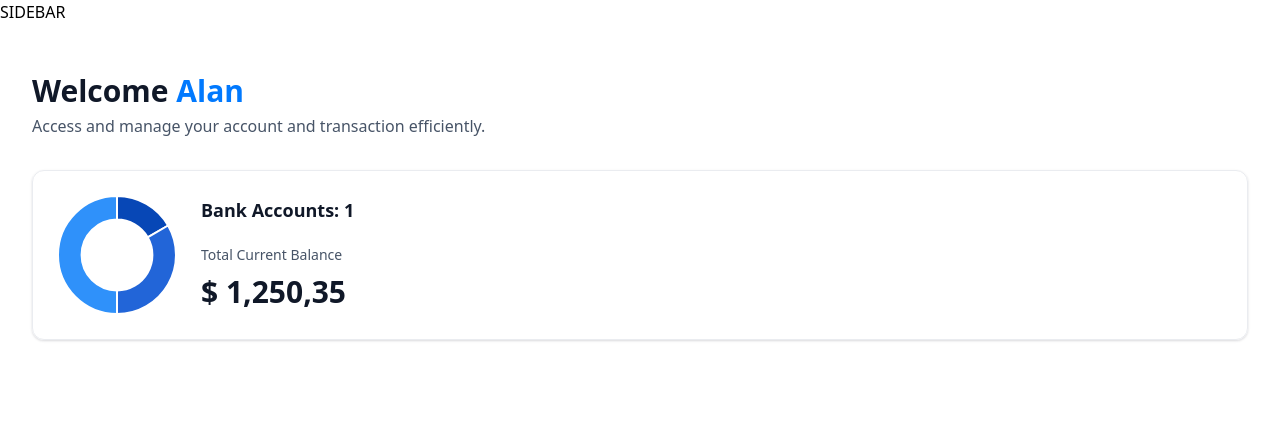
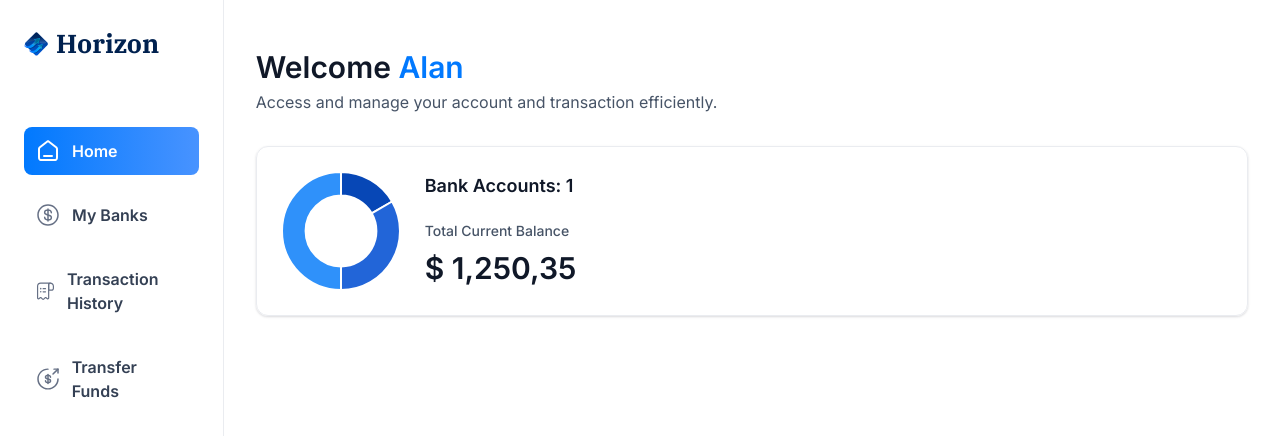
Before and after one commit to alanahmad558192/Albanking, a Next.js app: page / in a window 1280 px wide. Shown: the top 436 px of the page. Built offline with nearby package versions, Linux system fonts and the light colour scheme.

Commit message:
Sidebar UI

```diff
--- a/app/(root)/layout.tsx
+++ b/app/(root)/layout.tsx
@@ -1,14 +1,28 @@
+/** @format */
 
+import MobileNav from "@/components/MobileNav";
+import Sidebar from "@/components/Sidebar";
+import Image from "next/image";
 
 export default function RootLayout({
   children,
 }: Readonly<{
   children: React.ReactNode;
 }>) {
+  const loggedIn = { firstName: "Alan", lastName: "Ahmad" };
   return (
-    <main>
-        SIDEBAR
-        {children}
+    <main className="flex h-screen w-full font-inter">
+      <Sidebar user={loggedIn} />
+
+      <div className="flex size-full flex-col">
+        <div className="root-layout">
+          <Image src="/icons/logo.svg" width={30} height={30} alt="logo" />
+          <div>
+            <MobileNav user={loggedIn}/>
+          </div>
+        </div>
+      {children}
+      </div>
     </main>
   );
 }
--- a/components/DoughnutChart.tsx
+++ b/components/DoughnutChart.tsx
@@ -1,35 +1,36 @@
-'use client';
+/** @format */
 
-import { Chart as ChartJS, ArcElement, Tooltip, Legend } from 'chart.js';
-import { Doughnut } from 'react-chartjs-2';
+"use client";
+
+import { Chart as ChartJS, ArcElement, Tooltip, Legend } from "chart.js";
+import { Doughnut } from "react-chartjs-2";
 
 ChartJS.register(ArcElement, Tooltip, Legend);
 
-
-
-const DoughnutChart = ( {accounts}: DoughnutChartProps ) => {
+const DoughnutChart = ({ accounts }: DoughnutChartProps) => {
   const data = {
     datasets: [
       {
-        label: 'Banks',
+        label: "Banks",
         data: [1250, 2500, 3750],
-        backgroundColor: ['#0747b6', '#2265d8', '#2f91fa']
-      }
+        backgroundColor: ["#0747b6", "#2265d8", "#2f91fa"],
+      },
     ],
-    labels: ['Bank 1', 'Bank 2', 'Bank 3']
-  }
+    labels: ["Bank 1", "Bank 2", "Bank 3"],
+  };
   return (
     <Doughnut
-    data={data}
-    options={{
-      cutout: '60%',
-      plugins: {
-        legend: {
-          display: false
-        }
-      }
-    }} />
-  )
-}
+      data={data}
+      options={{
+        cutout: "60%",
+        plugins: {
+          legend: {
+            display: false,
+          },
+        },
+      }}
+    />
+  );
+};
 
-export default DoughnutChart
+export default DoughnutChart;
--- /dev/null
+++ b/components/MobileNav.tsx
@@ -0,0 +1,74 @@
+/** @format */
+"use client";
+import React from "react";
+import {
+  Sheet,
+  SheetContent,
+  SheetDescription,
+  SheetHeader,
+  SheetTitle,
+  SheetTrigger,
+} from "@/components/ui/sheet";
+import Image from "next/image";
+import Link from "next/link";
+import { sidebarLinks } from "@/constants";
+import { usePathname } from "next/navigation";
+import { cn } from "@/lib/utils";
+
+const MobileNav = ({ user }: MobileNavProps) => {
+    const pathname = usePathname();
+  return (
+    <section className="w-full max-w-[264px]">
+      <Sheet>
+        <SheetTrigger>
+          <Image
+            src="/icons/hamburger.svg"
+            width={30}
+            height={30}
+            alt="menu"
+            className="cursor-pointer"
+          />
+        </SheetTrigger>
+        <SheetContent side="right" className="border-none bg-white">
+          <Link
+            href="/"
+            className="cursor-pointer flex items-center gap-1 px-4">
+            <Image
+              src="/icons/logo.svg"
+              width={34}
+              height={34}
+              alt="Horizon logo"
+            />
+            <h1 className="text-26 font-bold font-ibm-plex-serif text-black-1">Horizon</h1>
+          </Link>
+          {sidebarLinks.map((item) => {
+            const isActive =
+              pathname === item.route || pathname.startsWith(`${item.route}/`);
+            return (
+              <Link
+                href={item.route}
+                key={item.label}
+                className={cn("sidebar-link", {
+                  "bg-bank-gradient": isActive,
+                })}>
+                <div className="relative size-6">
+                  <Image
+                    src={item.imgURL}
+                    alt={item.label}
+                    fill
+                    className={cn({ "brightness-[3] invert-0": isActive })}
+                  />
+                </div>
+                <p className={cn("sidebar-label", { "!text-white": isActive })}>
+                  {item.label}
+                </p>
+              </Link>
+            );
+          })}
+        </SheetContent>
+      </Sheet>
+    </section>
+  );
+};
+
+export default MobileNav;
--- /dev/null
+++ b/components/Sidebar.tsx
@@ -0,0 +1,55 @@
+/** @format */
+"use client";
+
+import { sidebarLinks } from "@/constants";
+import { cn } from "@/lib/utils";
+import Image from "next/image";
+import Link from "next/link";
+import { usePathname } from "next/navigation";
+import React from "react";
+
+const Sidebar = ({ user }: SiderbarProps) => {
+  const pathname = usePathname();
+  return (
+    <section className="sidebar">
+      <nav className="flex flex-col gap-4">
+        <Link href="/" className="mb-12 cursor-pointer flex items-center gap-2">
+          <Image
+            src="/icons/logo.svg"
+            width={34}
+            height={34}
+            alt="Horizon logo"
+            className="size-[24px] max-xl:size-14"
+          />
+          <h1 className="sidebar-logo">Horizon</h1>
+        </Link>
+        {sidebarLinks.map((item) => {
+          const isActive =
+            pathname === item.route || pathname.startsWith(`${item.route}/`);
+          return (
+            <Link
+              href={item.route}
+              key={item.label}
+              className={cn("sidebar-link", { "bg-bank-gradient": isActive })}>
+              <div className="relative size-6">
+                <Image
+                  src={item.imgURL}
+                  alt={item.label}
+                  fill
+                  className={cn({ "brightness-[3] invert-0": isActive })}
+                />
+              </div>
+              <p className={cn("sidebar-label", { "!text-white": isActive })}>
+                {item.label}
+              </p>
+            </Link>
+          );
+        })}
+        USER
+      </nav>
+        FOOTER
+    </section>
+  );
+};
+
+export default Sidebar;
--- /dev/null
+++ b/components/ui/sheet.tsx
@@ -0,0 +1,140 @@
+"use client"
+
+import * as React from "react"
+import * as SheetPrimitive from "@radix-ui/react-dialog"
+import { cva, type VariantProps } from "class-variance-authority"
+import { X } from "lucide-react"
+
+import { cn } from "@/lib/utils"
+
+const Sheet = SheetPrimitive.Root
+
+const SheetTrigger = SheetPrimitive.Trigger
+
+const SheetClose = SheetPrimitive.Close
+
+const SheetPortal = SheetPrimitive.Portal
+
+const SheetOverlay = React.forwardRef<
+  React.ElementRef<typeof SheetPrimitive.Overlay>,
+  React.ComponentPropsWithoutRef<typeof SheetPrimitive.Overlay>
+>(({ className, ...props }, ref) => (
+  <SheetPrimitive.Overlay
+    className={cn(
+      "fixed inset-0 z-50 bg-black/80  data-[state=open]:animate-in data-[state=closed]:animate-out data-[state=closed]:fade-out-0 data-[state=open]:fade-in-0",
+      className
+    )}
+    {...props}
+    ref={ref}
+  />
+))
+SheetOverlay.displayName = SheetPrimitive.Overlay.displayName
+
+const sheetVariants = cva(
+  "fixed z-50 gap-4 bg-background p-6 shadow-lg transition ease-in-out data-[state=open]:animate-in data-[state=closed]:animate-out data-[state=closed]:duration-300 data-[state=open]:duration-500",
+  {
+    variants: {
+      side: {
+        top: "inset-x-0 top-0 border-b data-[state=closed]:slide-out-to-top data-[state=open]:slide-in-from-top",
+        bottom:
+          "inset-x-0 bottom-0 border-t data-[state=closed]:slide-out-to-bottom data-[state=open]:slide-in-from-bottom",
+        left: "inset-y-0 left-0 h-full w-3/4 border-r data-[state=closed]:slide-out-to-left data-[state=open]:slide-in-from-left sm:max-w-sm",
+        right:
+          "inset-y-0 right-0 h-full w-3/4  border-l data-[state=closed]:slide-out-to-right data-[state=open]:slide-in-from-right sm:max-w-sm",
+      },
+    },
+    defaultVariants: {
+      side: "right",
+    },
+  }
+)
+
+interface SheetContentProps
+  extends React.ComponentPropsWithoutRef<typeof SheetPrimitive.Content>,
+    VariantProps<typeof sheetVariants> {}
+
+const SheetContent = React.forwardRef<
+  React.ElementRef<typeof SheetPrimitive.Content>,
+  SheetContentProps
+>(({ side = "right", className, children, ...props }, ref) => (
+  <SheetPortal>
+    <SheetOverlay />
+    <SheetPrimitive.Content
+      ref={ref}
+      className={cn(sheetVariants({ side }), className)}
+      {...props}
+    >
+      {children}
+      <SheetPrimitive.Close className="absolute right-4 top-4 rounded-sm opacity-70 ring-offset-background transition-opacity hover:opacity-100 focus:outline-none focus:ring-2 focus:ring-ring focus:ring-offset-2 disabled:pointer-events-none data-[state=open]:bg-secondary">
+        <X className="h-4 w-4" />
+        <span className="sr-only">Close</span>
+      </SheetPrimitive.Close>
+    </SheetPrimitive.Content>
+  </SheetPortal>
+))
+SheetContent.displayName = SheetPrimitive.Content.displayName
+
+const SheetHeader = ({
+  className,
+  ...props
+}: React.HTMLAttributes<HTMLDivElement>) => (
+  <div
+    className={cn(
+      "flex flex-col space-y-2 text-center sm:text-left",
+      className
+    )}
+    {...props}
+  />
+)
+SheetHeader.displayName = "SheetHeader"
+
+const SheetFooter = ({
+  className,
+  ...props
+}: React.HTMLAttributes<HTMLDivElement>) => (
+  <div
+    className={cn(
+      "flex flex-col-reverse sm:flex-row sm:justify-end sm:space-x-2",
+      className
+    )}
+    {...props}
+  />
+)
+SheetFooter.displayName = "SheetFooter"
+
+const SheetTitle = React.forwardRef<
+  React.ElementRef<typeof SheetPrimitive.Title>,
+  React.ComponentPropsWithoutRef<typeof SheetPrimitive.Title>
+>(({ className, ...props }, ref) => (
+  <SheetPrimitive.Title
+    ref={ref}
+    className={cn("text-lg font-semibold text-foreground", className)}
+    {...props}
+  />
+))
+SheetTitle.displayName = SheetPrimitive.Title.displayName
+
+const SheetDescription = React.forwardRef<
+  React.ElementRef<typeof SheetPrimitive.Description>,
+  React.ComponentPropsWithoutRef<typeof SheetPrimitive.Description>
+>(({ className, ...props }, ref) => (
+  <SheetPrimitive.Description
+    ref={ref}
+    className={cn("text-sm text-muted-foreground", className)}
+    {...props}
+  />
+))
+SheetDescription.displayName = SheetPrimitive.Description.displayName
+
+export {
+  Sheet,
+  SheetPortal,
+  SheetOverlay,
+  SheetTrigger,
+  SheetClose,
+  SheetContent,
+  SheetHeader,
+  SheetFooter,
+  SheetTitle,
+  SheetDescription,
+}
--- a/package.json
+++ b/package.json
@@ -9,6 +9,7 @@
     "lint": "next lint"
   },
   "dependencies": {
+    "@radix-ui/react-dialog": "^1.1.1",
     "@radix-ui/react-slot": "^1.1.0",
     "chart.js": "^4.4.3",
     "class-variance-authority": "^0.7.0",
```
Also changed, not shown: 1 other file (tests, documents, lock files or other folders).
